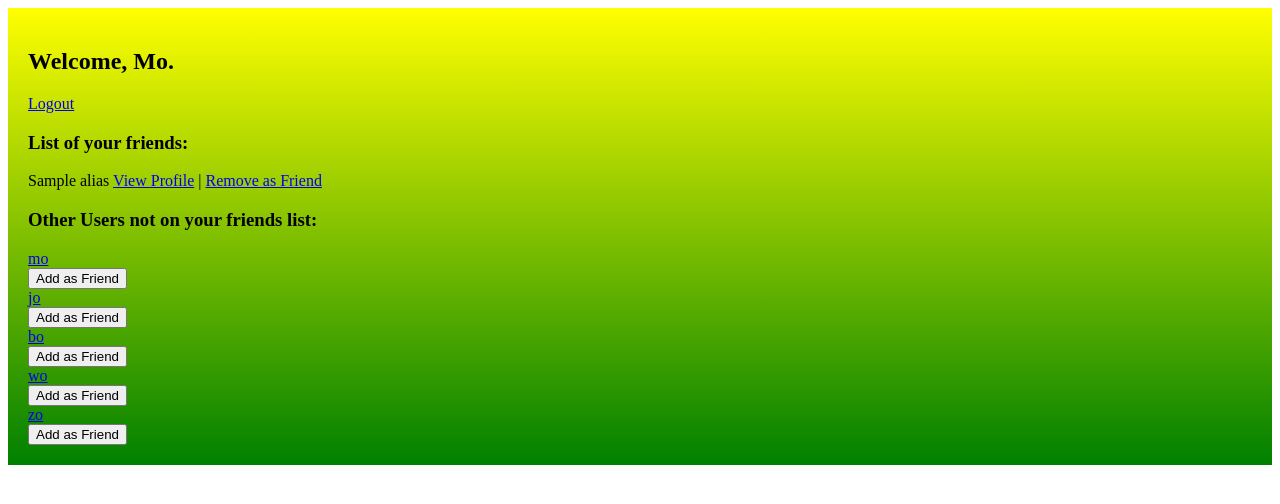
After one commit to iliandy/python_belt, a Django app: template python_belt/templates/python_belt/friends.html in a window 1280 px wide. The commit adds this page. Shown: the top 504 px of the page. Run offline with Django 3.2, Linux system fonts and the light colour scheme; data comes from the database, SQL or seed files in the repository; both versions use the stored data as it was after the commit; tables that the repository leaves empty hold one stand-in row (values such as "Sample post"); the template is opened without the code that fills it: values that come from a table or form of the project are taken from there, most other values are stand-ins (such as "Sample title", 1, 10 or a date in 2020).

Commit message:
completed Python Belt exam

```diff
--- a/main/settings.py
+++ b/main/settings.py
@@ -25,7 +25,7 @@ SECRET_KEY = 'il+wt0%pq&fdrkbejb%!-f1p648yfupvjq!-zl=th7+w7+ru=!'
 # SECURITY WARNING: don't run with debug turned on in production!
 DEBUG = False
 
-ALLOWED_HOSTS = [*]
+ALLOWED_HOSTS = ["*"]
 
 
 # Application definition
--- a/python_belt/models.py
+++ b/python_belt/models.py
@@ -86,9 +86,10 @@ class User(models.Model):
     email = models.CharField(max_length = 255)
     password = models.CharField(max_length = 255)
     birthdate = models.DateField()
+    friends = models.ManyToManyField("self")
     created_at = models.DateTimeField(auto_now_add = True)
     updated_at = models.DateTimeField(auto_now = True)
     objects = UserManager()
 
     def __str__(self):
-        return "Name: {}, Alias: {}, e-mail: {}, Password: {}, Birthdate: {}".format(self.name, self.alias, self.email, self.password, self.birthdate)
+        return "ID: {}, Name: {}, Alias: {}, e-mail: {}, Password: {}, Birthdate: {}".format(self.id, self.name, self.alias, self.email, self.password, self.birthdate, self.friends)
--- a/python_belt/static/python_belt/css/style1.css
+++ b/python_belt/static/python_belt/css/style1.css
@@ -11,7 +11,3 @@ label {
 .flash_msg {
   color: red;
 }
-
-p {
-  color: green;
-}
--- /dev/null
+++ b/python_belt/templates/python_belt/friends.html
@@ -0,0 +1,32 @@
+<!DOCTYPE html>
+<html lang="en">
+<head>
+	<title>Friends Home</title>
+	{% load staticfiles %}
+  <link rel="stylesheet" type="text/css" href="{% static '/python_belt/css/style1.css' %}">
+</head>
+<body>
+	<div class="container">
+		<h2>Welcome, {{ this_user.name }}.</h2>
+    <a href="/users/logout">Logout</a>
+		<h3>List of your friends:</h3>
+		{% if num_friends == 0 %}
+			<p>You don't have friends yet. It's a sad, sad world out there... </p>
+		{% endif %}
+
+		{% for friend in user_friends %}
+			<p>{{ friend.alias }} <a href="users/{{ friend.id }}">View Profile</a> | <a href="friends/remove/{{ friend.id }}">Remove as Friend</a></p>
+		{% endfor %}
+
+		<h3>Other Users not on your friends list:</h3>
+		{% for user in other_users %}
+			<a href="users/{{ user.id }}">{{ user.alias }}</a>
+			<form action="friends/add/{{ user.id }}" method="post">
+				{% csrf_token %}
+				<input type="submit" value="Add as Friend">
+			</form>
+		{% endfor %}
+
+	</div>
+</body>
+</html>
--- a/python_belt/urls.py
+++ b/python_belt/urls.py
@@ -4,8 +4,11 @@ from . import views
 urlpatterns = [
     url(r"^$", views.index),
     url(r"^users/create$", views.createUser),
-    url(r"^home$", views.home),
+    url(r"^friends$", views.friends),
     url(r"^users/login$", views.loginUser),
-    url(r"^users/logout$", views.logout),
+    url(r"^users/logout$", views.logoutUser),
+    url(r"^friends/add/(?P<user_id>\d+)$", views.addFriend),
+    url(r"^friends/remove/(?P<friend_id>\d+)$", views.removeFriend),
+    url(r"^users/(?P<user_id>\d+)$", views.showUser),
 
 ]
```
Also changed, not shown: python_belt/templates/python_belt/home.html (deleted, +0 -15 lines), python_belt/templates/python_belt/user.html (added, +18 -0 lines), python_belt/views.py (+48 -11 lines), db.sqlite3, python_belt/migrations/0001_initial.py, 5 other files.
